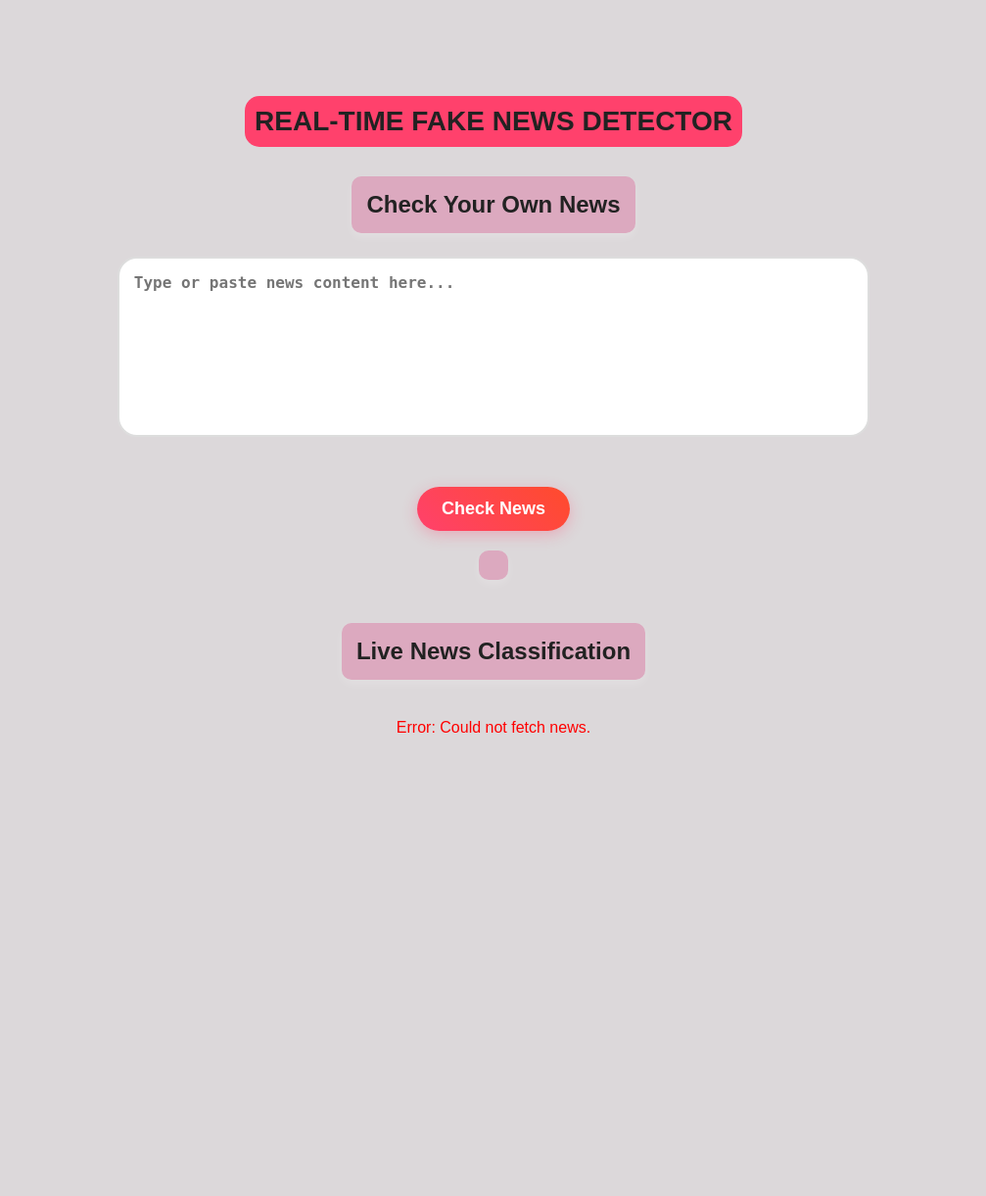
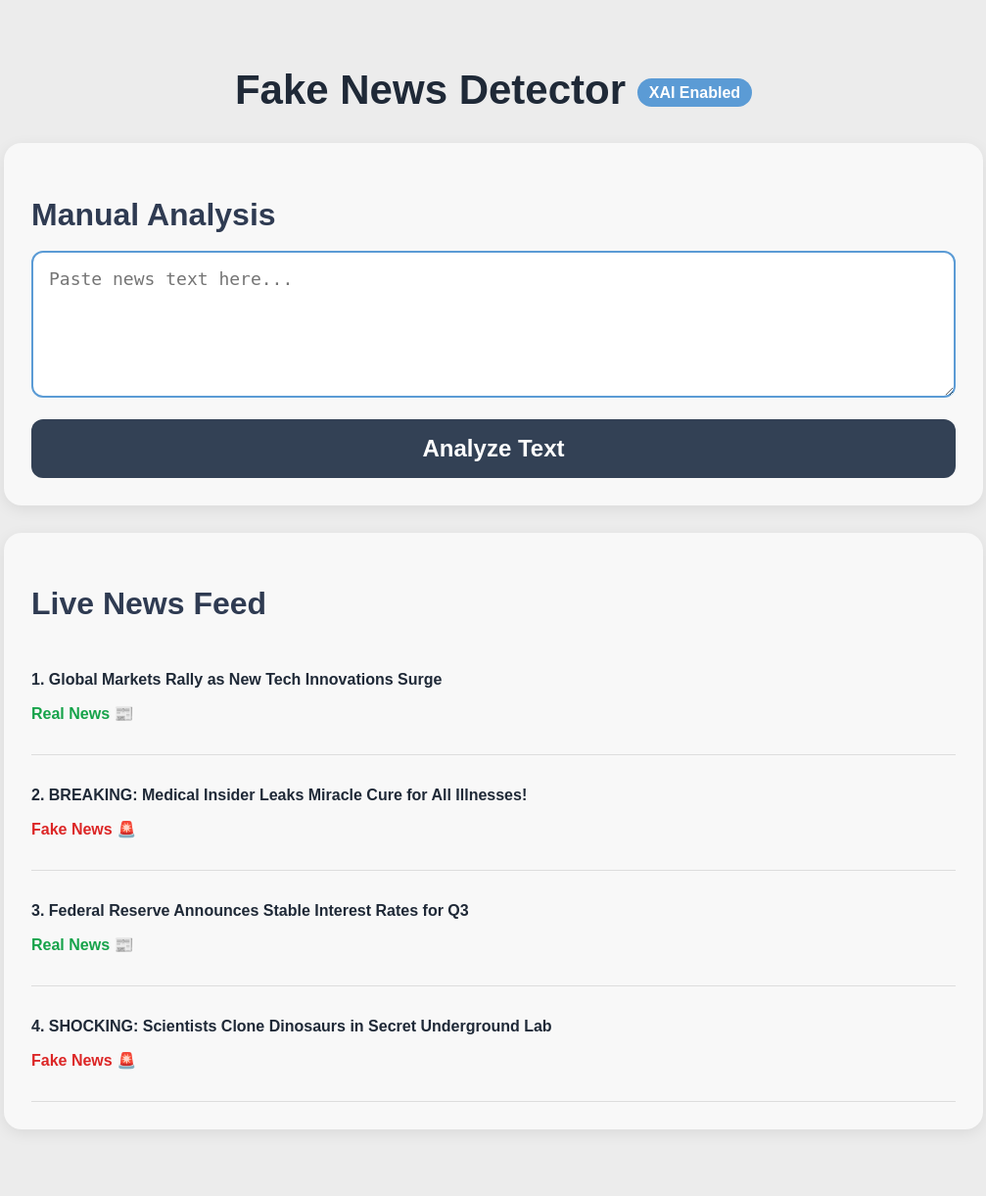
Before and after one commit to Jay-Nagavkar/fake_news_project, a Flask app: page / in a window 1280 px wide. Shown: the whole page at 98% size, without its empty margins (136-1143 px from the left). Before the commit the page ends 748 px from the top, so only its background shows below. Run offline with Flask 3, Linux system fonts and the light colour scheme; data that the repository does not hold is empty; parts of the project's set-up code (start-up, migrations or seed data) failed here and were passed over.

Commit message:
feat: finalized html and css

```diff
--- a/app.py
+++ b/app.py
@@ -1,16 +1,12 @@
 import requests
 from flask import Flask, request, jsonify, render_template
 import pickle
-
 import os
 from dotenv import load_dotenv
+import numpy as np
+from lime.lime_text import LimeTextExplainer
 
-# Load environment variables from .env file
 load_dotenv()
-
-# Fetch the key securely
-NEWS_API_KEY = os.getenv("NEWS_API_KEY")
-NEWS_API_URL = f"http://api.mediastack.com/v1/news?access_key={NEWS_API_KEY}&countries=us&languages=en"
 
 app = Flask(__name__)
 
@@ -18,12 +14,19 @@ app = Flask(__name__)
 model = pickle.load(open("model.pkl", "rb"))
 vectorizer = pickle.load(open("vectorizer.pkl", "rb"))
 
-# Updated News API Key (Replace with your actual MediaStack API key)
-NEWS_API_KEY = "e8f41bb4d0f04953c2da5fdf562ea9fb"
+# Fetch API Key securely
+NEWS_API_KEY = os.getenv("NEWS_API_KEY")
 NEWS_API_URL = f"http://api.mediastack.com/v1/news?access_key={NEWS_API_KEY}&countries=us&languages=en"
 
-# Keep track of displayed articles
 displayed_articles = set()
+
+# Initialize LIME Explainer
+explainer = LimeTextExplainer(class_names=['Fake', 'Real'])
+
+def predictor_pipeline(texts):
+    """Pipeline required by LIME to get prediction probabilities"""
+    vec = vectorizer.transform(texts)
+    return model.predict_proba(vec)
 
 @app.route("/")
 def home():
@@ -31,39 +34,68 @@ def home():
 
 @app.route("/predict", methods=["POST"])
 def predict():
-    news_text = request.json.get("news_text", "")
+    news_text = request.json.get("news_text", "").strip()
 
     if not news_text:
-        return jsonify({"error": "No text provided!"})
+        return jsonify({"error": "No text provided!"}), 400
 
-    text_vectorized = vectorizer.transform([news_text])
-    prediction = model.predict(text_vectorized)[0]
-    result = "Real News 📰" if prediction == 1 else "Fake News 🚨"
+    try:
+        text_vectorized = vectorizer.transform([news_text])
 
-    return jsonify({"prediction": result})
+        if not hasattr(model, "predict_proba"):
+            return jsonify({"error": "Model does not support confidence score."}), 500
+
+        probabilities = model.predict_proba(text_vectorized)[0]
+        prediction = model.predict(text_vectorized)[0]
+        confidence = round(float(max(probabilities)) * 100, 2)
+
+        result = "Real News 📰" if prediction == 1 else "Fake News 🚨"
+
+        exp = explainer.explain_instance(news_text, predictor_pipeline, num_features=8)
+        explanation = [
+            {
+                "word": word,
+                "score": round(float(score), 4),
+                "impact": "Real" if score > 0 else "Fake"
+            }
+            for word, score in exp.as_list()
+        ]
+
+        return jsonify({
+            "prediction": result,
+            "confidence": f"{confidence}%",
+            "probabilities": {
+                "fake": round(float(probabilities[0]) * 100, 2),
+                "real": round(float(probabilities[1]) * 100, 2)
+            },
+            "explanation": explanation
+        })
+
+    except Exception as e:
+        return jsonify({"error": str(e)}), 500
+
 
 @app.route("/live-news", methods=["GET"])
 def live_news():
-    """Fetches latest news from the API and classifies them."""
+    """Fetches latest news from the API, with a safety fallback."""
     global displayed_articles
     try:
-        response = requests.get(NEWS_API_URL)
+        # Added timeout=3. If the API doesn't respond in 3 seconds, it safely aborts instead of freezing your app.
+        response = requests.get(NEWS_API_URL, timeout=3)
         news_data = response.json()
 
         if "data" not in news_data:
-            return jsonify({"error": "Could not fetch news."})
+            raise ValueError("Invalid API Response")
 
         news_results = []
         for article in news_data["data"]:
             title = article.get("title", "")
             description = article.get("description", "")
 
-            # Skip duplicates
             if title in displayed_articles:
                 continue
             displayed_articles.add(title)
 
-            # Match the new training pipeline: combine title and description
             combined_text = f"{title} {description}"
 
             text_vectorized = vectorizer.transform([combined_text])
@@ -78,7 +110,16 @@ def live_news():
         return jsonify(news_results)
 
     except Exception as e:
-        return jsonify({"error": str(e)})
+        print(f"API unreachable, using fallback data. Reason: {e}")
+
+        # FALLBACK DATA: If the API is blocked or internet is down, the UI still gets populated!
+        fallback_news = [
+            {"title": "Global Markets Rally as New Tech Innovations Surge", "prediction": "Real News 📰"},
+            {"title": "BREAKING: Medical Insider Leaks Miracle Cure for All Illnesses!", "prediction": "Fake News 🚨"},
+            {"title": "Federal Reserve Announces Stable Interest Rates for Q3", "prediction": "Real News 📰"},
+            {"title": "SHOCKING: Scientists Clone Dinosaurs in Secret Underground Lab", "prediction": "Fake News 🚨"}
+        ]
+        return jsonify(fallback_news)
 
 if __name__ == "__main__":
     app.run(debug=True)
--- a/static/style.css
+++ b/static/style.css
@@ -1,87 +1,124 @@
-/* General Styling */
 body {
-    font-family: 'Poppins', sans-serif;
-    background: #dcd8da;
-    color: black;
-    text-align: center;
-    padding: 20px;
-    height: 100vh;
-    display: flex;
-    justify-content: center;
-    align-items: center;
-    flex-direction: column;
+  font-family: 'Poppins', sans-serif;
+  background: #ececec;
+  color: #1f2937;
+  margin: 0;
+  padding: 40px 20px;
 }
 
-/* Heading */
-h2 {
-    font-size: 28px;
-    font-weight: bold;
-    text-transform: uppercase;
-    margin-bottom: 20px;
-    background: #ff416c;
-   margin: 10px;
-   padding: 10px;
-     color: #222;
-     border-radius: 15px;
+.container {
+  max-width: 1000px;
+  margin: 0 auto;
 }
 
-/* Textarea */
-textarea {
-    width: 60%;
-    height: 150px;
-    padding: 15px;
-    font-size: 16px;
-    border: 2px solid #ddd;
-    border-radius: 20px;
-    background: #fff;
-    color: #2e7eda;
-    outline: none;
-    resize: none;
-    transition: 0.3s;
-    font-weight: bold;
+h1 {
+  text-align: center;
+  margin-bottom: 30px;
+  font-size: 42px;
 }
 
-textarea:focus {
-    border-color: #ff9a9e;
-    box-shadow: 0 0 10px rgba(255, 154, 158, 0.5);
+.badge {
+  background: #5b9bd5;
+  color: white;
+  font-size: 16px;
+  padding: 6px 12px;
+  border-radius: 20px;
+  vertical-align: middle;
 }
 
-/* Button */
+.card {
+  background: #f8f8f8;
+  border-radius: 18px;
+  padding: 28px;
+  margin-bottom: 28px;
+  box-shadow: 0 4px 15px rgba(0, 0, 0, 0.08);
+}
+
+h2 {
+  margin-bottom: 18px;
+  font-size: 32px;
+  color: #2f3b52;
+}
+
+textarea {
+  width: 100%;
+  min-height: 150px;
+  padding: 16px;
+  border-radius: 12px;
+  border: 2px solid #5b9bd5;
+  font-size: 18px;
+  resize: vertical;
+  box-sizing: border-box;
+}
+
 button {
-    background: linear-gradient(45deg, #ff416c, #ff4b2b);
-    color: white;
-    padding: 12px 25px;
-    border: none;
-    font-size: 18px;
-    font-weight: bold;
-    cursor: pointer;
-    border-radius: 30px;
-    margin-top: 15px;
-    transition: 0.3s ease-in-out;
-    box-shadow: 0 4px 15px rgba(255, 65, 108, 0.3);
+  width: 100%;
+  margin-top: 18px;
+  background: #334155;
+  color: white;
+  border: none;
+  padding: 16px;
+  border-radius: 12px;
+  font-size: 24px;
+  font-weight: 600;
+  cursor: pointer;
 }
 
 button:hover {
-    transform: scale(1.05);
-    box-shadow: 0 6px 20px rgba(255, 65, 108, 0.5);
+  background: #1e293b;
 }
 
-/* Result Styling */
-h3 {
-    margin-top: 20px;
-    font-size: 24px;
-    font-weight: bold;
-    padding: 15px;
-    border-radius: 10px;
-    display: inline-block;
-    background: #dca9bf;
-    color: #222;
-    box-shadow: 0 4px 10px rgba(255, 255, 255, 0.2);
+.result-box {
+  margin-top: 24px;
+  padding: 20px;
+  background: white;
+  border-left: 6px solid #5b9bd5;
+  border-radius: 12px;
+  text-align: left;
 }
 
-/* Responsive Design */
-@media (max-width: 768px) {
-    textarea {
-        width: 90%;
-    }
+.hidden {
+  display: none;
 }
+
+#prediction {
+  margin-bottom: 10px;
+  color: #111827;
+}
+
+#confidence,
+#probabilities {
+  font-size: 18px;
+  margin: 8px 0;
+}
+
+#explanationList {
+  margin-top: 15px;
+  padding-left: 20px;
+}
+
+#explanationList li {
+  margin-bottom: 8px;
+  line-height: 1.5;
+}
+
+.news-item {
+  padding: 16px 0;
+  border-bottom: 1px solid #ddd;
+  text-align: left;
+}
+
+.fake {
+  color: #dc2626;
+  font-weight: 700;
+}
+
+.real {
+  color: #16a34a;
+  font-weight: 700;
+}
+
+.confidence {
+  color: #475569;
+  font-size: 15px;
+}
--- a/templates/index.html
+++ b/templates/index.html
@@ -1,75 +1,136 @@
 <!DOCTYPE html>
 <html lang="en">
 <head>
-    <meta charset="UTF-8">
-    <meta name="viewport" content="width=device-width, initial-scale=1.0">
-    <title>Real-Time Fake News Detector</title>
+  <meta charset="UTF-8" />
+  <meta name="viewport" content="width=device-width, initial-scale=1.0" />
+  <title>Fake News Detector</title>
+  <link rel="stylesheet" href="{{ url_for('static', filename='style.css') }}">
+</head>
+<body>
+  <div class="container">
+    <h1>Fake News Detector <span class="badge">XAI Enabled</span></h1>
 
-    <link rel="stylesheet" href="{{ url_for('static', filename='style.css') }}">
+    <div class="card">
+      <h2>Manual Analysis</h2>
+      <textarea id="newsText" placeholder="Paste news text here..."></textarea>
+      <button onclick="analyzeNews()">Analyze Text</button>
+
+      <div id="resultBox" class="result-box hidden">
+        <h3 id="prediction"></h3>
+        <p id="confidence"></p>
+        <p id="probabilities"></p>
+
+        <h4>Word-by-word Analysis</h4>
+        <ul id="explanationList"></ul>
+      </div>
+    </div>
+
+    <div class="card">
+      <h2>Live News Feed</h2>
+      <div id="liveNews">Loading latest articles...</div>
+    </div>
+  </div>
 
   <script>
-        async function checkNews() {
-            let newsText = document.getElementById("newsText").value;
-            let resultDiv = document.getElementById("result");
+    async function analyzeNews() {
+      const newsText = document.getElementById("newsText").value.trim();
+      const resultBox = document.getElementById("resultBox");
+      const prediction = document.getElementById("prediction");
+      const confidence = document.getElementById("confidence");
+      const probabilities = document.getElementById("probabilities");
+      const explanationList = document.getElementById("explanationList");
 
-            if (newsText.trim() === "") {
-                resultDiv.innerText = "Please enter some text!";
-                resultDiv.style.color = "red";
+      if (!newsText) {
+        prediction.textContent = "Please enter some news text.";
+        confidence.textContent = "";
+        probabilities.textContent = "";
+        explanationList.innerHTML = "";
+        resultBox.classList.remove("hidden");
         return;
       }
 
-            let response = await fetch("/predict", {
+      try {
+        const response = await fetch("/predict", {
           method: "POST",
-                body: JSON.stringify({ "news_text": newsText }),
-                headers: { "Content-Type": "application/json" }
+          headers: { "Content-Type": "application/json" },
+          body: JSON.stringify({ news_text: newsText })
         });
 
-            let data = await response.json();
-            if (data.prediction) {
-                resultDiv.innerText = data.prediction;
-                resultDiv.style.color = data.prediction.includes("Real") ? "green" : "red";
+        const data = await response.json();
+
+        if (data.error) {
+          prediction.textContent = data.error;
+          confidence.textContent = "";
+          probabilities.textContent = "";
+          explanationList.innerHTML = "";
+          resultBox.classList.remove("hidden");
+          return;
+        }
+
+        prediction.textContent = data.prediction;
+        confidence.textContent = "Confidence: " + data.confidence;
+
+        if (data.probabilities) {
+          probabilities.textContent =
+            `Fake: ${data.probabilities.fake}% | Real: ${data.probabilities.real}%`;
         } else {
-                resultDiv.innerText = "Error occurred!";
-                resultDiv.style.color = "red";
+          probabilities.textContent = "";
+        }
+
+        explanationList.innerHTML = "";
+
+        if (data.explanation && data.explanation.length > 0) {
+          data.explanation.forEach(item => {
+            const li = document.createElement("li");
+
+            if (Array.isArray(item)) {
+              const [word, score] = item;
+              li.innerHTML = `<strong>${word}</strong>: ${score.toFixed(4)}`;
+            } else {
+              li.innerHTML = `<strong>${item.word}</strong> (${item.impact}): ${item.score}`;
+            }
+
+            explanationList.appendChild(li);
+          });
+        } else {
+          explanationList.innerHTML = "<li>No explanation available.</li>";
+        }
+
+        resultBox.classList.remove("hidden");
+      } catch (error) {
+        prediction.textContent = "Failed to analyze text.";
+        confidence.textContent = "";
+        probabilities.textContent = "";
+        explanationList.innerHTML = "";
+        resultBox.classList.remove("hidden");
       }
     }
 
     async function loadLiveNews() {
-            let newsDiv = document.getElementById("liveNews");
-            newsDiv.innerHTML = "<p>Loading latest news...</p>";
+      const liveNews = document.getElementById("liveNews");
 
-            let response = await fetch("/live-news");
-            let data = await response.json();
+      try {
+        const response = await fetch("/live-news");
+        const data = await response.json();
 
-            if (data.error) {
-                newsDiv.innerHTML = `<p style="color:red;">Error: ${data.error}</p>`;
+        if (!Array.isArray(data)) {
+          liveNews.innerHTML = "<p>Unable to load news.</p>";
           return;
         }
 
-            newsDiv.innerHTML = "";
-            data.forEach((news, index) => {
-                let newsItem = document.createElement("div");
-                newsItem.innerHTML = `<p><strong>${index + 1}. ${news.title}</strong> - <span style="color: ${news.prediction.includes('Real') ? 'green' : 'red'};">${news.prediction}</span></p>`;
-                newsDiv.appendChild(newsItem);
-            });
+        liveNews.innerHTML = data.map((item, index) => `
+          <div class="news-item">
+            <p><strong>${index + 1}. ${item.title}</strong></p>
+            <p class="${item.prediction.includes('Fake') ? 'fake' : 'real'}">${item.prediction}</p>
+            ${item.confidence ? `<p class="confidence">Confidence: ${item.confidence}</p>` : ""}
+          </div>
+        `).join("");
+      } catch (error) {
+        liveNews.innerHTML = "<p>Failed to load live news.</p>";
+      }
     }
 
-        // Update live news every 10 seconds
-        setInterval(loadLiveNews, 10000);
-
-        window.onload = loadLiveNews;
+    loadLiveNews();
   </script>
-</head>
-<body>
-    <h2>Real-Time Fake News Detector</h2>
-
-    <h3>Check Your Own News</h3>
-    <textarea id="newsText" placeholder="Type or paste news content here..." rows="4" cols="50"></textarea>
-    <br><br>
-    <button onclick="checkNews()">Check News</button>
-    <h3 id="result"></h3>
-
-    <h3>Live News Classification</h3>
-    <div id="liveNews"></div>
 </body>
 </html>
```
Also changed, not shown: train_model.py (+14 -15 lines), 2 other files. Lines whose indentation alone changed are shown as unchanged.
